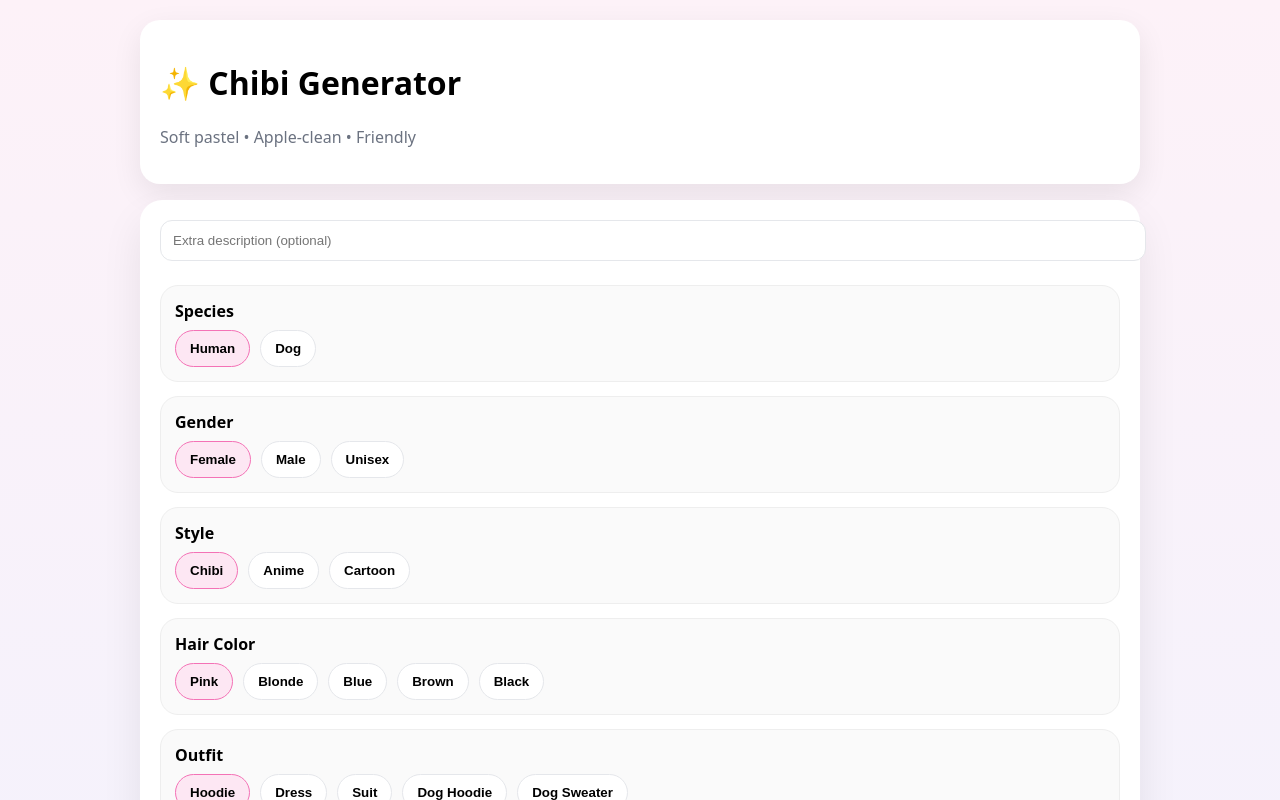
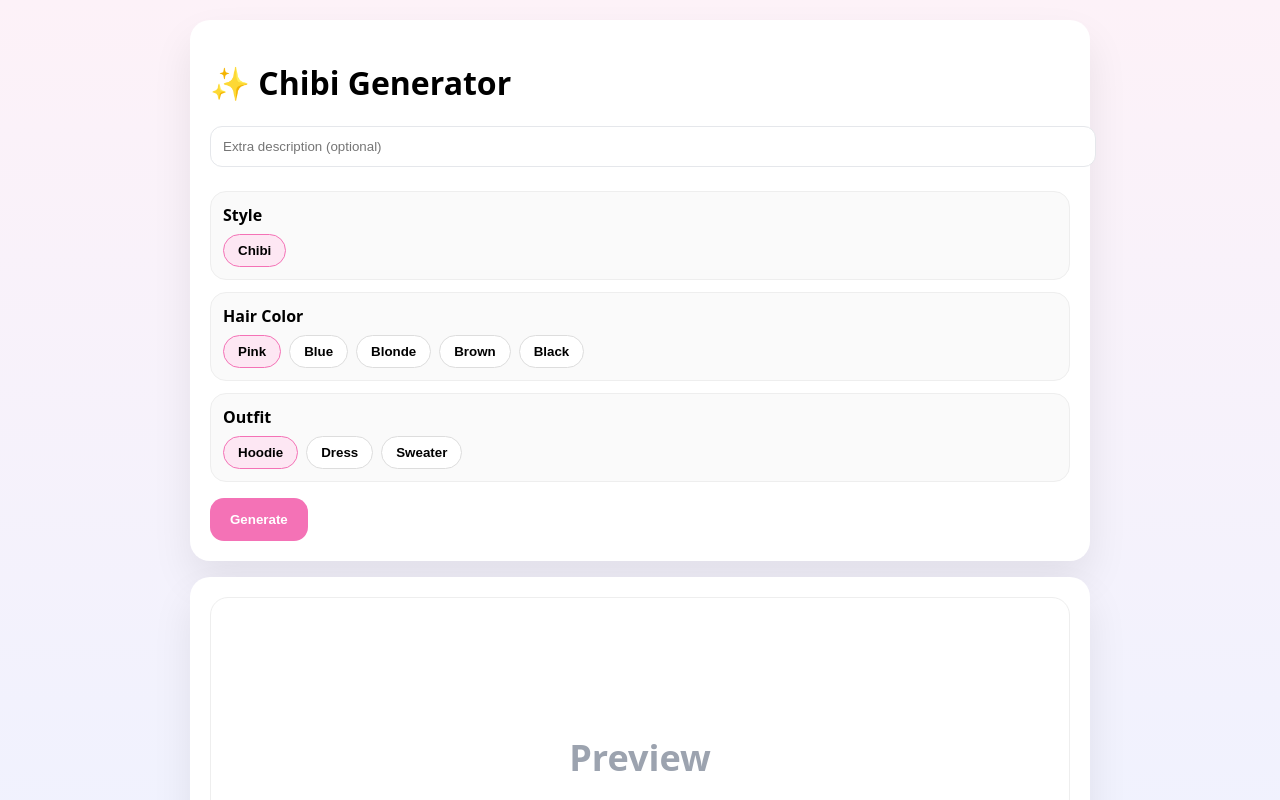
Before and after one commit to elianydigitalwonder-bot/System-prompt-engine-, a Next.js app: page / in a window 1280 px wide. Shown: the top 800 px of the page. Built offline with nearby package versions, Linux system fonts and the light colour scheme.

Commit message:
fix: replace page.js with debug-safe chibi generator

```diff
--- a/app/page.js
+++ b/app/page.js
@@ -1,28 +1,25 @@
 "use client";
 
-import { useMemo, useState } from "react";
+import { useState } from "react";
 
 /* ---------- ButtonGroup ---------- */
 function ButtonGroup({ label, value, onChange, options }) {
   return (
-    <section style={ui.section}>
+    <div style={ui.section}>
       <div style={ui.sectionTitle}>{label}</div>
       <div style={ui.chips}>
-        {options.map((opt) => {
-          const active = value === opt.value;
-          return (
+        {options.map((o) => (
           <button
-              key={opt.value}
+            key={o.value}
             type="button"
-              onClick={() => onChange(opt.value)}
-              style={active ? ui.chipActive : ui.chip}
+            onClick={() => onChange(o.value)}
+            style={value === o.value ? ui.chipActive : ui.chip}
           >
-              {opt.label}
+            {o.label}
           </button>
-          );
-        })}
+        ))}
       </div>
-    </section>
+    </div>
   );
 }
 
@@ -30,226 +27,199 @@ function ButtonGroup({ label, value, onChange, options }) {
 const ui = {
   page: {
     minHeight: "100vh",
-    background: "linear-gradient(180deg, #fdf2f8, #eef2ff)",
+    background: "linear-gradient(180deg,#fdf2f8,#eef2ff)",
     padding: 20,
-    fontFamily: "system-ui, -apple-system, BlinkMacSystemFont",
+    fontFamily: "system-ui,-apple-system",
   },
-  shell: { maxWidth: 1000, margin: "0 auto", display: "grid", gap: 16 },
-  header: {
+  shell: { maxWidth: 900, margin: "0 auto", display: "grid", gap: 16 },
+  card: {
+    background: "#fff",
+    borderRadius: 20,
     padding: 20,
-    borderRadius: 20,
-    background: "white",
-    boxShadow: "0 10px 30px rgba(0,0,0,.08)",
-  },
-  title: { fontSize: 32, fontWeight: 900 },
-  subtitle: { color: "#6b7280" },
-
-  card: {
-    borderRadius: 22,
-    background: "white",
     boxShadow: "0 20px 40px rgba(0,0,0,.08)",
   },
-  cardInner: { padding: 20 },
-
+  h1: { fontSize: 32, fontWeight: 900 },
   input: {
     width: "100%",
     padding: 12,
     borderRadius: 12,
     border: "1px solid #e5e7eb",
-    marginBottom: 10,
+    marginBottom: 12,
   },
-
   section: {
-    marginTop: 14,
-    padding: 14,
-    borderRadius: 18,
+    marginTop: 12,
+    padding: 12,
+    borderRadius: 16,
     background: "#fafafa",
     border: "1px solid #eee",
   },
   sectionTitle: { fontWeight: 800, marginBottom: 8 },
-  chips: { display: "flex", flexWrap: "wrap", gap: 10 },
-
+  chips: { display: "flex", flexWrap: "wrap", gap: 8 },
   chip: {
-    padding: "10px 14px",
+    padding: "8px 14px",
     borderRadius: 999,
-    border: "1px solid #e5e7eb",
+    border: "1px solid #ddd",
     background: "#fff",
     cursor: "pointer",
-    fontWeight: 700,
+    fontWeight: 600,
   },
   chipActive: {
-    padding: "10px 14px",
+    padding: "8px 14px",
     borderRadius: 999,
     border: "1px solid #f472b6",
     background: "#fde7f3",
     cursor: "pointer",
-    fontWeight: 900,
+    fontWeight: 800,
   },
-
-  actions: { display: "flex", gap: 12, marginTop: 18 },
-  primary: (disabled) => ({
+  actions: { display: "flex", gap: 12, marginTop: 16 },
+  primary: {
     padding: "14px 20px",
-    borderRadius: 16,
+    borderRadius: 14,
     border: "none",
-    background: disabled ? "#e5e7eb" : "#f472b6",
+    background: "#f472b6",
     color: "#fff",
     fontWeight: 900,
-    cursor: disabled ? "not-allowed" : "pointer",
-  }),
-  secondary: {
-    padding: "14px 20px",
-    borderRadius: 16,
-    border: "1px solid #e5e7eb",
-    background: "#fff",
-    fontWeight: 800,
+    cursor: "pointer",
   },
-
   preview: {
-    height: 360,
+    height: 320,
     borderRadius: 18,
     border: "1px solid #eee",
     display: "grid",
     placeItems: "center",
-    color: "#9ca3af",
     fontSize: 36,
     fontWeight: 900,
+    color: "#9ca3af",
   },
-  img: {
-    width: "100%",
-    borderRadius: 18,
+  img: { width: "100%", borderRadius: 18 },
+  error: { color: "#b91c1c", fontWeight: 800, marginTop: 12 },
+  debug: {
+    whiteSpace: "pre-wrap",
+    fontSize: 12,
+    background: "#f9fafb",
+    border: "1px solid #e5e7eb",
+    borderRadius: 12,
+    padding: 12,
+    marginTop: 12,
   },
 };
 
-/* ---------- Page ---------- */
-export default function Home() {
+/* ---------- PAGE ---------- */
+export default function Page() {
   const [prompt, setPrompt] = useState("");
-  const [species, setSpecies] = useState("human");
-  const [gender, setGender] = useState("female");
   const [style, setStyle] = useState("chibi");
-  const [hairColor, setHairColor] = useState("pink");
+  const [hair, setHair] = useState("pink");
   const [outfit, setOutfit] = useState("hoodie");
-  const [shoes, setShoes] = useState("sneakers");
-  const [accessories, setAccessories] = useState("none");
 
   const [loading, setLoading] = useState(false);
   const [imageUrl, setImageUrl] = useState("");
-
-  const OPTIONS = {
-    species: [
-      { value: "human", label: "Human" },
-      { value: "dog", label: "Dog" },
-    ],
-    gender: [
-      { value: "female", label: "Female" },
-      { value: "male", label: "Male" },
-      { value: "unisex", label: "Unisex" },
-    ],
-    style: [
-      { value: "chibi", label: "Chibi" },
-      { value: "anime", label: "Anime" },
-      { value: "cartoon", label: "Cartoon" },
-    ],
-    hair: [
-      { value: "pink", label: "Pink" },
-      { value: "blonde", label: "Blonde" },
-      { value: "blue", label: "Blue" },
-      { value: "brown", label: "Brown" },
-      { value: "black", label: "Black" },
-    ],
-    outfit: [
-      { value: "hoodie", label: "Hoodie" },
-      { value: "dress", label: "Dress" },
-      { value: "suit", label: "Suit" },
-      { value: "dog hoodie", label: "Dog Hoodie" },
-      { value: "dog sweater", label: "Dog Sweater" },
-    ],
-    shoes: [
-      { value: "sneakers", label: "Sneakers" },
-      { value: "boots", label: "Boots" },
-      { value: "heels", label: "Heels" },
-    ],
-    accessories: [
-      { value: "none", label: "None" },
-      { value: "glasses", label: "Glasses" },
-      { value: "hat", label: "Hat" },
-      { value: "bow", label: "Bow" },
-    ],
-  };
+  const [error, setError] = useState("");
+  const [debug, setDebug] = useState("");
 
   async function handleGenerate() {
     setLoading(true);
+    setError("");
     setImageUrl("");
+    setDebug("");
 
-    const fullPrompt = `
-${style} style chibi character.
-Species: ${species}
-Gender: ${gender}
-Hair color: ${hairColor}
+    const finalPrompt = `
+SUPER-DEFORMED CHIBI CHARACTER.
+Big head (60%), tiny body, short limbs.
+Cute face, pastel colors, clean lines.
+
+Hair: ${hair}
 Outfit: ${outfit}
-Shoes: ${shoes}
-Accessories: ${accessories}
-Extra: ${prompt}
-Soft pastel, cute, friendly, clean background
-`;
 
+User description:
+${prompt || "cute friendly character"}
+
+DO NOT be realistic.
+ONE character only.
+Full body visible.
+`.trim();
+
+    try {
       const res = await fetch("/api/generate", {
         method: "POST",
         headers: { "Content-Type": "application/json" },
-      body: JSON.stringify({ prompt: fullPrompt }),
+        body: JSON.stringify({ prompt: finalPrompt }),
       });
 
       const data = await res.json();
-    setImageUrl(data?.imageUrl || "");
+      setDebug(JSON.stringify(data, null, 2));
+
+      if (!res.ok || !data.ok) {
+        setError(data.error || "Generation failed");
+      } else {
+        setImageUrl(data.imageUrl);
+      }
+    } catch (e) {
+      setError("Network error");
+    } finally {
       setLoading(false);
+    }
   }
 
   return (
     <div style={ui.page}>
       <div style={ui.shell}>
-        <header style={ui.header}>
-          <h1 style={ui.title}>✨ Chibi Generator</h1>
-          <p style={ui.subtitle}>Soft pastel • Apple-clean • Friendly</p>
-        </header>
+        <div style={ui.card}>
+          <h1 style={ui.h1}>✨ Chibi Generator</h1>
 
-        <div style={ui.card}>
-          <div style={ui.cardInner}>
           <input
+            style={ui.input}
+            placeholder="Extra description (optional)"
             value={prompt}
             onChange={(e) => setPrompt(e.target.value)}
-              placeholder="Extra description (optional)"
-              style={ui.input}
           />
 
-            <ButtonGroup label="Species" value={species} onChange={setSpecies} options={OPTIONS.species} />
-            {species === "human" && (
-              <ButtonGroup label="Gender" value={gender} onChange={setGender} options={OPTIONS.gender} />
-            )}
-            <ButtonGroup label="Style" value={style} onChange={setStyle} options={OPTIONS.style} />
-            {species === "human" && (
-              <ButtonGroup label="Hair Color" value={hairColor} onChange={setHairColor} options={OPTIONS.hair} />
-            )}
-            <ButtonGroup label="Outfit" value={outfit} onChange={setOutfit} options={OPTIONS.outfit} />
-            {species === "human" && (
-              <ButtonGroup label="Shoes" value={shoes} onChange={setShoes} options={OPTIONS.shoes} />
-            )}
-            <ButtonGroup label="Accessories" value={accessories} onChange={setAccessories} options={OPTIONS.accessories} />
+          <ButtonGroup
+            label="Style"
+            value={style}
+            onChange={setStyle}
+            options={[{ value: "chibi", label: "Chibi" }]}
+          />
+
+          <ButtonGroup
+            label="Hair Color"
+            value={hair}
+            onChange={setHair}
+            options={[
+              { value: "pink", label: "Pink" },
+              { value: "blue", label: "Blue" },
+              { value: "blonde", label: "Blonde" },
+              { value: "brown", label: "Brown" },
+              { value: "black", label: "Black" },
+            ]}
+          />
+
+          <ButtonGroup
+            label="Outfit"
+            value={outfit}
+            onChange={setOutfit}
+            options={[
+              { value: "hoodie", label: "Hoodie" },
+              { value: "dress", label: "Dress" },
+              { value: "sweater", label: "Sweater" },
+            ]}
+          />
 
           <div style={ui.actions}>
-              <button onClick={handleGenerate} disabled={loading} style={ui.primary(loading)}>
+            <button style={ui.primary} onClick={handleGenerate}>
               {loading ? "Generating…" : "Generate"}
             </button>
           </div>
-          </div>
+
+          {error && <div style={ui.error}>{error}</div>}
+          {debug && <pre style={ui.debug}>{debug}</pre>}
         </div>
 
         <div style={ui.card}>
-          <div style={ui.cardInner}>
           {imageUrl ? (
-              <img src={imageUrl} alt="Generated" style={ui.img} />
+            <img src={imageUrl} alt="Result" style={ui.img} />
           ) : (
-              <div style={ui.preview}>Chibi Preview</div>
+            <div style={ui.preview}>Preview</div>
           )}
-          </div>
         </div>
       </div>
     </div>
```
Lines whose indentation alone changed are shown as unchanged.
